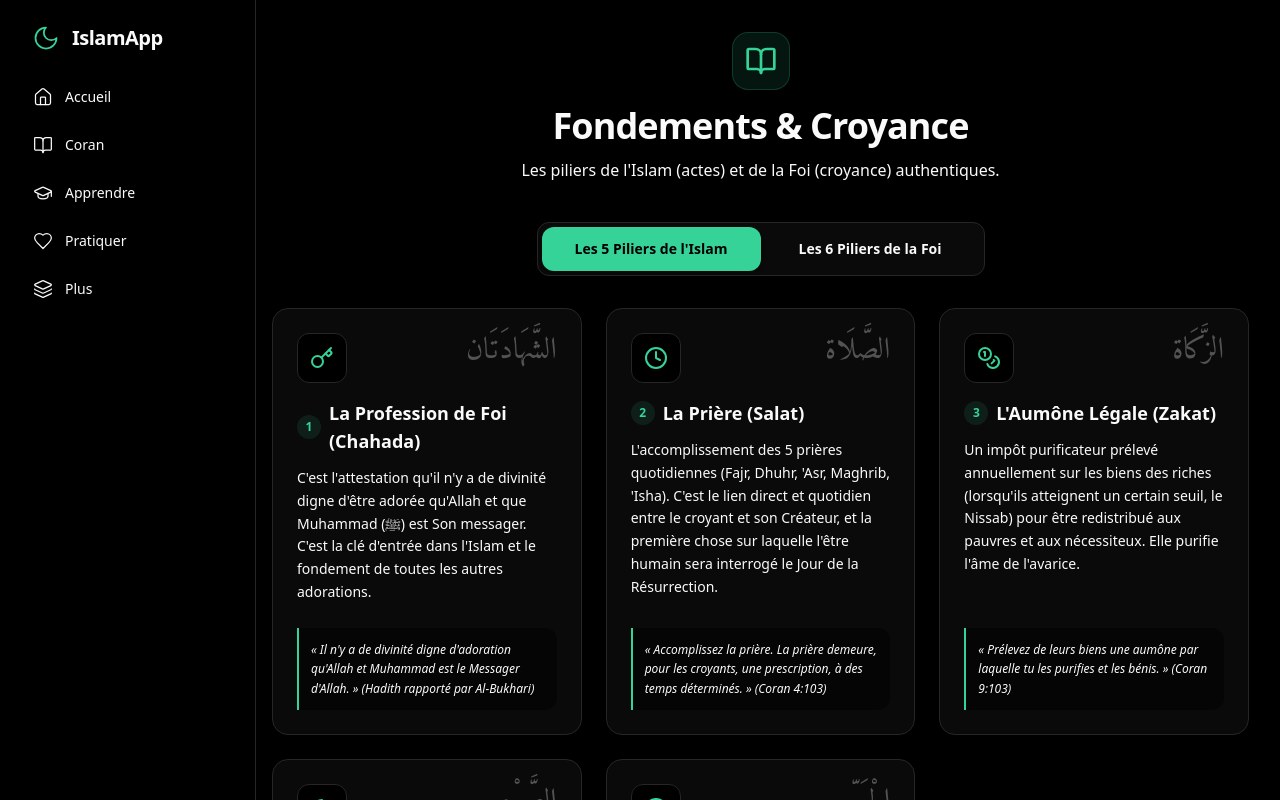
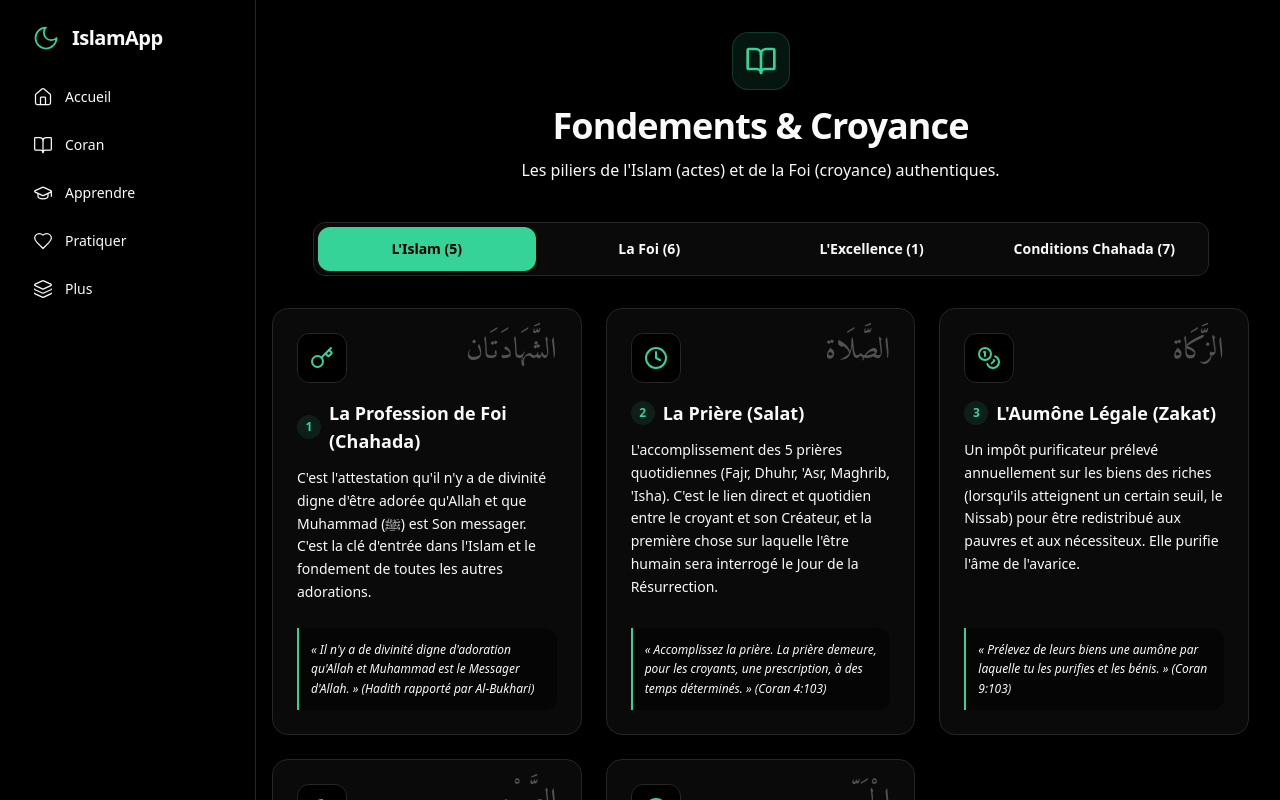
Before and after one commit to Nerd658/islam-app, a React (Vite) app in the folder FRONTEND/islam app/: page /fundamentals in a window 1280 px wide. Shown: the top 800 px of the page. Built offline with nearby package versions, Linux system fonts and the light colour scheme.

Commit message:
feat: add Ihsan and Shahada conditions to Fundamentals

```diff
--- a/FRONTEND/islam app/src/data/fundamentals.json
+++ b/FRONTEND/islam app/src/data/fundamentals.json
@@ -90,5 +90,73 @@
       "source": "« Nous avons créé toute chose avec mesure (Qadar). » (Coran 54:49)",
       "icon": "Compass"
     }
+  ],
+  "ihsan_pillars": [
+    {
+      "id": 1,
+      "arabic": "الْإِحْسَان",
+      "title": "L'Excellence (Al-Ihsan)",
+      "description": "C'est le plus haut degré de la religion. Il consiste à adorer Allah avec une telle perfection, conscience et sincérité que l'on ressent Sa présence constante.",
+      "source": "« L'Ihsan, c'est que tu adores Allah comme si tu Le voyais, car si tu ne Le vois pas, certes, Lui te voit. » (Hadith Jibril, rapporté par Muslim)",
+      "icon": "Star"
+    }
+  ],
+  "shahada_conditions": [
+    {
+      "id": 1,
+      "arabic": "الْعِلْم",
+      "title": "Le Savoir (Al-'Ilm)",
+      "description": "Connaître le sens de 'La Ilaha Illa Allah', ce qu'elle affirme (l'adoration exclusive d'Allah) et ce qu'elle renie (l'adoration de tout autre), ce qui dissipe l'ignorance.",
+      "source": "« Sache donc qu'en vérité, il n'y a point de divinité à part Allah. » (Coran 47:19)",
+      "icon": "BookOpen"
+    },
+    {
+      "id": 2,
+      "arabic": "الْيَقِين",
+      "title": "La Certitude (Al-Yaqin)",
+      "description": "Une foi ferme et absolue dans le cœur, sans le moindre doute ou hésitation concernant ce témoignage.",
+      "source": "« Les vrais croyants sont seulement ceux qui croient en Allah et en Son messager, qui par la suite ne doutent point. » (Coran 49:15)",
+      "icon": "ShieldCheck"
+    },
+    {
+      "id": 3,
+      "arabic": "الْقَبُول",
+      "title": "L'Acceptation (Al-Qaboul)",
+      "description": "Accepter de bon cœur et par la langue tout ce qu'implique cette attestation, sans orgueil ni rejet.",
+      "source": "« Quand on leur disait : 'Point de divinité à part Allah', ils se gonflaient d'orgueil. » (Coran 37:35)",
+      "icon": "Handshake"
+    },
+    {
+      "id": 4,
+      "arabic": "الِانْقِيَاد",
+      "title": "La Soumission (Al-Inqiyad)",
+      "description": "Se soumettre pleinement aux commandements d'Allah et à Ses lois avec satisfaction, en délaissant ce qu'Il a interdit.",
+      "source": "« Et quiconque soumet son être à Allah, tout en étant bienfaisant, s'accroche réellement à l'anse la plus ferme. » (Coran 31:22)",
+      "icon": "ArrowDownCircle"
+    },
+    {
+      "id": 5,
+      "arabic": "الصِّدْق",
+      "title": "La Véracité (As-Sidq)",
+      "description": "Prononcer la Chahada en étant sincère du fond du cœur, de sorte que la langue soit en accord parfait avec le cœur (l'inverse de l'hypocrisie).",
+      "source": "« Il n'y a personne qui témoigne qu'il n'y a de divinité digne d'adoration qu'Allah... sincèrement de son cœur, sans qu'Allah ne le préserve du Feu. » (Al-Bukhari)",
+      "icon": "CheckSquare"
+    },
+    {
+      "id": 6,
+      "arabic": "الْإِخْلَاص",
+      "title": "La Sincérité (Al-Ikhlas)",
+      "description": "Vouer ses actes d'adoration uniquement à Allah, en purifiant ses intentions de toute forme d'association (Chirk) ou d'ostentation.",
+      "source": "« Il ne leur a été commandé, cependant, que d'adorer Allah, Lui vouant un culte exclusif. » (Coran 98:5)",
+      "icon": "Gem"
+    },
+    {
+      "id": 7,
+      "arabic": "الْمَحَبَّة",
+      "title": "L'Amour (Al-Mahabbah)",
+      "description": "Aimer cette attestation, ce qu'elle implique, aimer Allah, Son Messager, et aimer ceux qui se soumettent à Lui, tout en détestant ce qui s'y oppose.",
+      "source": "« Parmi les hommes, il en est qui prennent, en dehors d'Allah, des égaux à Lui... Or les croyants sont les plus ardents en l'amour d'Allah. » (Coran 2:165)",
+      "icon": "Heart"
+    }
   ]
 }
--- a/FRONTEND/islam app/src/pages/Fundamentals.jsx
+++ b/FRONTEND/islam app/src/pages/Fundamentals.jsx
@@ -1,16 +1,26 @@
 import React, { useState } from 'react';
-import { BookOpen, Key, Clock, Coins, Moon, Globe, Heart, Feather, Book, Users, Scale, Compass } from 'lucide-react';
+import {
+  BookOpen, Key, Clock, Coins, Moon, Globe, Heart,
+  Feather, Book, Users, Scale, Compass, Star,
+  Handshake, ArrowDownCircle, CheckSquare, Gem, ShieldCheck
+} from 'lucide-react';
 import PageHeader from '../components/PageHeader';
 import fundamentalsData from '../data/fundamentals.json';
 
 const iconMap = {
-  Key, Clock, Coins, Moon, Globe, Heart, Feather, Book, Users, Scale, Compass
+  Key, Clock, Coins, Moon, Globe, Heart, Feather, Book,
+  Users, Scale, Compass, Star, Handshake, ArrowDownCircle,
+  CheckSquare, Gem, ShieldCheck, BookOpen
 };
 
 export default function Fundamentals() {
-  const [activeTab, setActiveTab] = useState('islam'); // 'islam' or 'iman'
+  const [activeTab, setActiveTab] = useState('islam'); // 'islam', 'iman', 'ihsan', 'shahada'
 
-  const currentData = activeTab === 'islam' ? fundamentalsData.islam_pillars : fundamentalsData.iman_pillars;
+  const currentData =
+    activeTab === 'islam' ? fundamentalsData.islam_pillars :
+    activeTab === 'iman' ? fundamentalsData.iman_pillars :
+    activeTab === 'ihsan' ? fundamentalsData.ihsan_pillars :
+    fundamentalsData.shahada_conditions;
 
   return (
     <div className="pt-8 px-4 max-w-6xl mx-auto pb-24">
@@ -21,26 +31,38 @@ export default function Fundamentals() {
       />
 
       {/* Tabs */}
-      <div className="flex bg-theme-surface border border-theme-border rounded-xl p-1 mb-8 max-w-md mx-auto">
+      <div className="flex flex-col sm:flex-row flex-wrap bg-theme-surface border border-theme-border rounded-xl p-1 mb-8 max-w-4xl mx-auto gap-1">
         <button
           onClick={() => setActiveTab('islam')}
-          className={`flex-1 py-3 text-sm font-bold rounded-lg transition-all ${
-            activeTab === 'islam'
-              ? 'bg-theme-primary text-black shadow-md'
-              : 'text-theme-text-muted hover:text-theme-text'
+          className={`flex-1 min-w-[140px] py-3 text-sm font-bold rounded-lg transition-all ${
+            activeTab === 'islam' ? 'bg-theme-primary text-black shadow-md' : 'text-theme-text-muted hover:text-theme-text'
           }`}
         >
-          Les 5 Piliers de l'Islam
+          L'Islam (5)
         </button>
         <button
           onClick={() => setActiveTab('iman')}
-          className={`flex-1 py-3 text-sm font-bold rounded-lg transition-all ${
-            activeTab === 'iman'
-              ? 'bg-theme-primary text-black shadow-md'
-              : 'text-theme-text-muted hover:text-theme-text'
+          className={`flex-1 min-w-[140px] py-3 text-sm font-bold rounded-lg transition-all ${
+            activeTab === 'iman' ? 'bg-theme-primary text-black shadow-md' : 'text-theme-text-muted hover:text-theme-text'
           }`}
         >
-          Les 6 Piliers de la Foi
+          La Foi (6)
+        </button>
+        <button
+          onClick={() => setActiveTab('ihsan')}
+          className={`flex-1 min-w-[140px] py-3 text-sm font-bold rounded-lg transition-all ${
+            activeTab === 'ihsan' ? 'bg-theme-primary text-black shadow-md' : 'text-theme-text-muted hover:text-theme-text'
+          }`}
+        >
+          L'Excellence (1)
+        </button>
+        <button
+          onClick={() => setActiveTab('shahada')}
+          className={`flex-1 min-w-[140px] py-3 text-sm font-bold rounded-lg transition-all ${
+            activeTab === 'shahada' ? 'bg-theme-primary text-black shadow-md' : 'text-theme-text-muted hover:text-theme-text'
+          }`}
+        >
+          Conditions Chahada (7)
         </button>
       </div>
 
```
